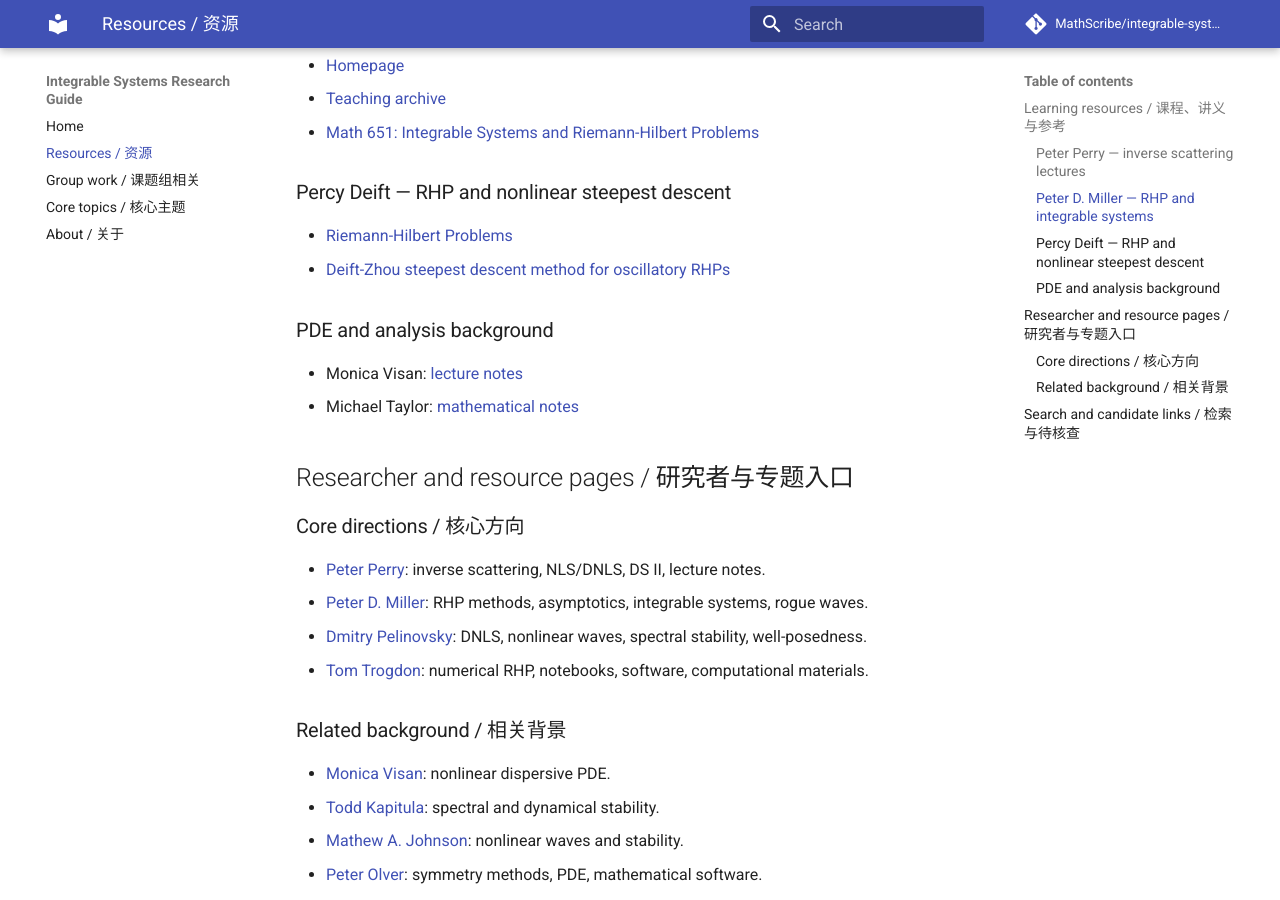
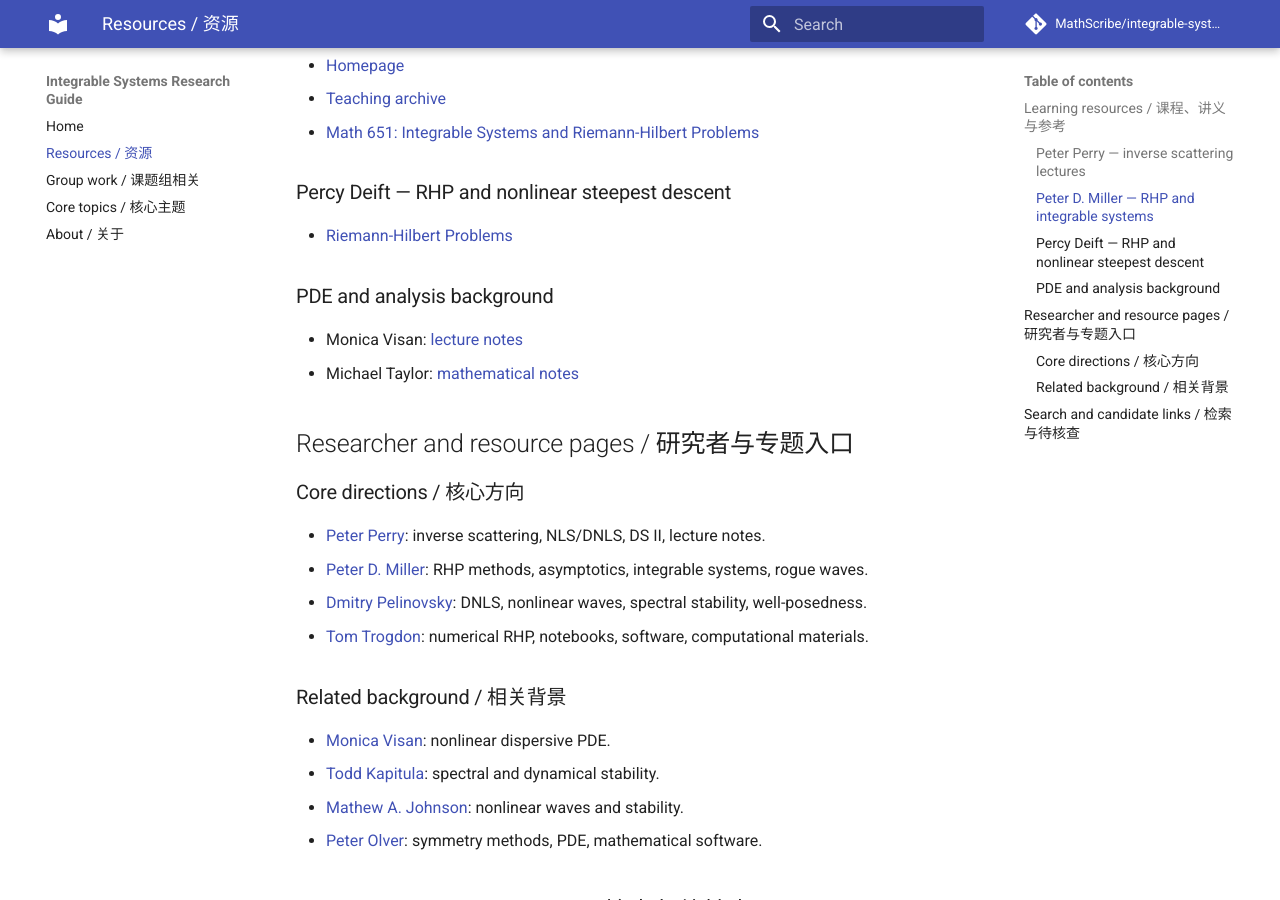
Before and after one commit to MathScribe/integrable-systems-guide, an MkDocs documentation site: the page built from docs/resources.md, in a window 1280 px wide and 900 px high, scrolled down 478 px. Built offline with MkDocs 1.6.1 and Material for MkDocs 9.7.7, drawn with Linux system fonts in a browser that asks for light colours; comment, search, counter and statistics services are not loaded.

Commit message:
Remove Deift-Zhou link from resources

```diff
--- a/docs/resources.md
+++ b/docs/resources.md
@@ -18,7 +18,6 @@ Selected external entry points for integrable systems, inverse scattering, Riema
 ### Percy Deift — RHP and nonlinear steepest descent
 
 - [Riemann-Hilbert Problems](https://arxiv.org/abs/1903.08304)
-- [Deift-Zhou steepest descent method for oscillatory RHPs](https://arxiv.org/abs/math/9201261)
 
 ### PDE and analysis background
 
```
